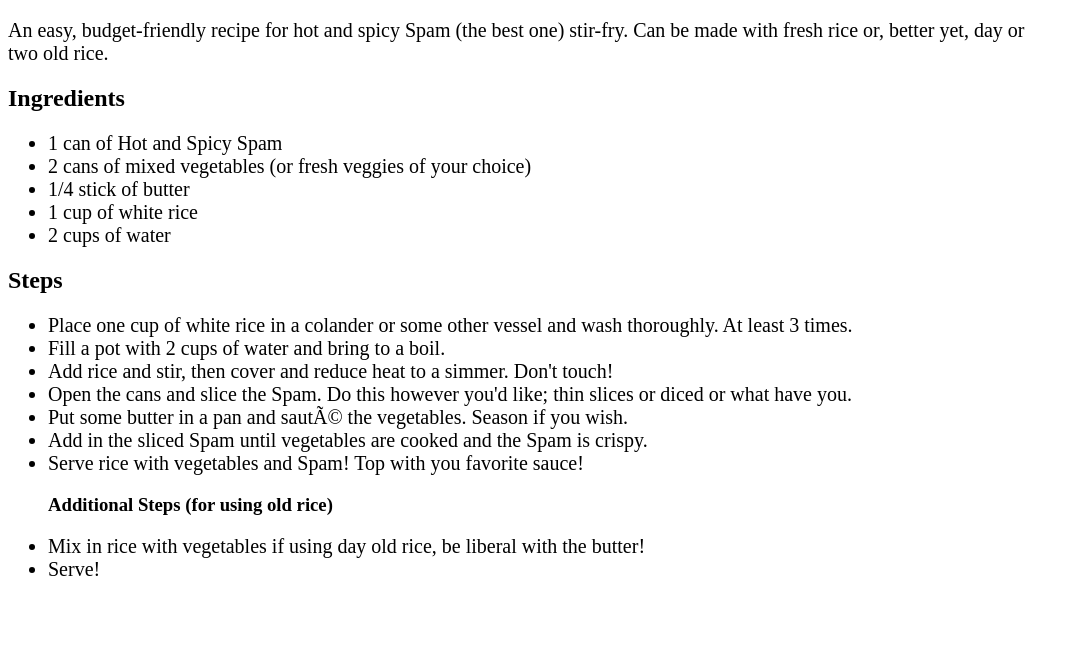
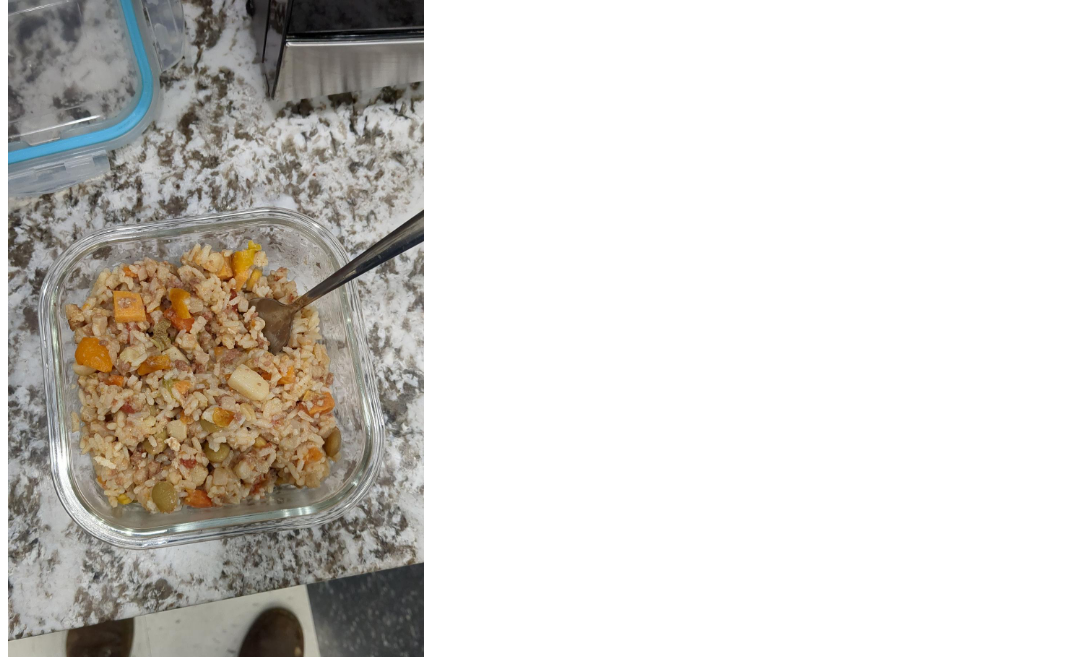
Before and after one commit to odd-jar/odin-recipes, a plain HTML site: page recipes/spam.html in a window 1280 px wide. Shown: the part 143-800 px from the top of the page, without its empty margins (0-1080 px from the left). Drawn offline with Linux system fonts and the light colour scheme.

Commit message:
Added image for spam recipe

```diff
--- a/recipes/spam.html
+++ b/recipes/spam.html
@@ -15,7 +15,7 @@
 
         <h1>Hot & Spicy Spam Stir-Fry</h1>
 
-        <!-- Image Goes Here -->
+        <img src="../images/spam.jpg" alt="A pyrex full of spam stir-fry" height="740">
         <p style="font-size: 22px;">Hot and Spicy Spam stir-fry, quick and easy.</p>
         <p style="width:1040px; word-wrap:break-word; font-size: 20px;">An easy, budget-friendly recipe for hot and spicy Spam (the best one) stir-fry. Can be made with fresh rice or, better yet, day or two old rice.</p>
 
@@ -45,7 +45,7 @@
 
                 <h3>Additional Steps (for using old rice)</h3>
 
-                <li style="font-size: 20px;">Mix in rice with vegetables if using day old rice, be liberal with the butter!</li>
+                <li style="font-size: 20px;">Mix in rice with vegetables while sautéing if using day old rice, be liberal with the butter to prevent sticking!</li>
                 <li style="font-size: 20px;">Serve!</li>
 
             </ul>
```
Also changed, not shown: images/spam.jpg (added).
